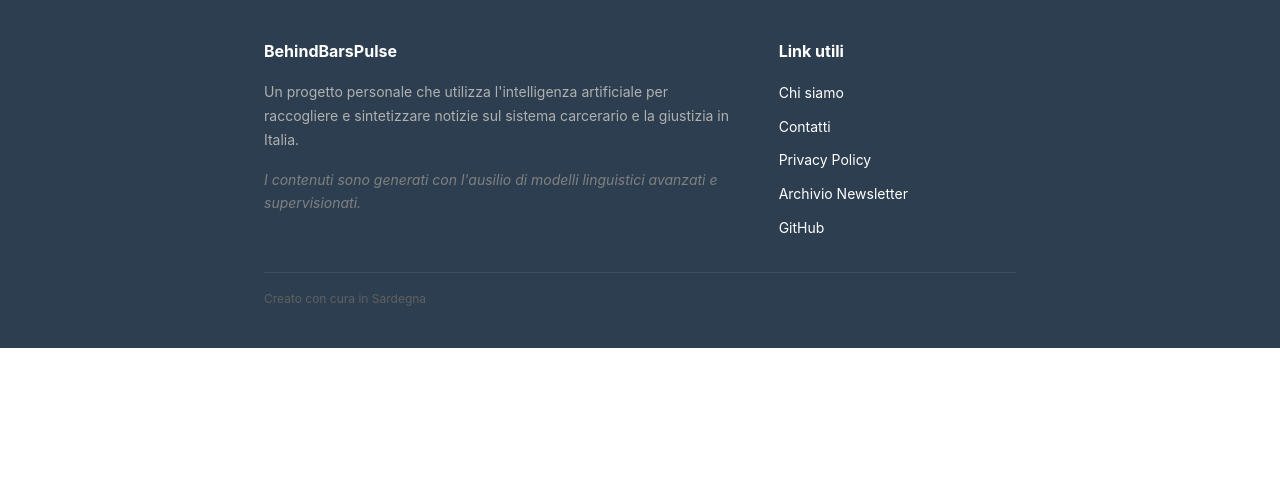
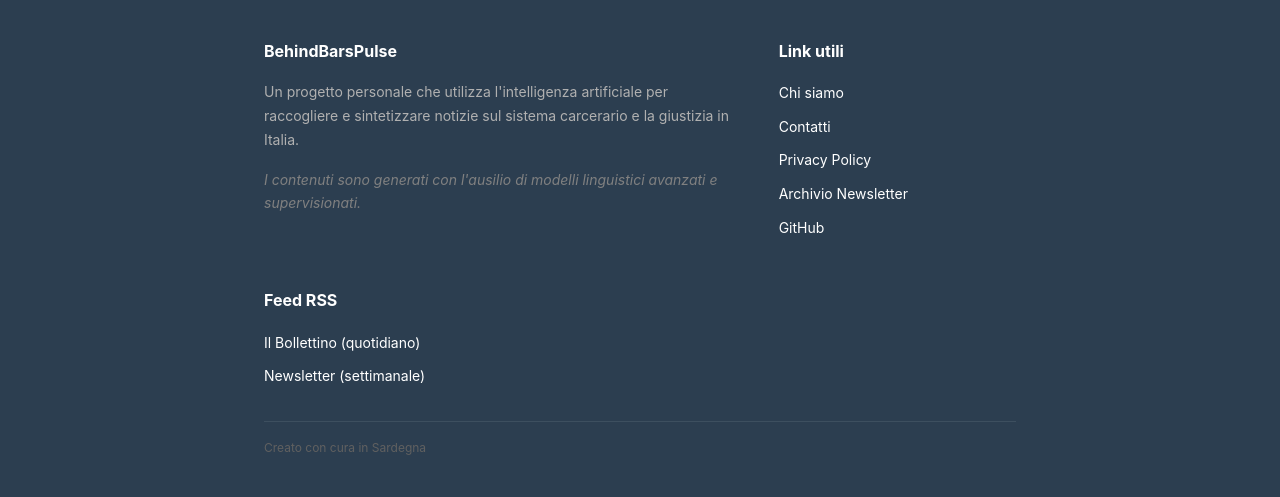
Before and after one commit to maroffo/BehindBarsPulse, a FastAPI app: template src/behind_bars_pulse/web/templates/bulletin.html in a window 1280 px wide. Shown: the part 710-1207 px from the top of the page. Before the commit the page ends 1058 px from the top, so only its background shows below. Run offline with FastAPI, Linux system fonts and the light colour scheme; the template is opened without the code that fills it, so the values that code supplies are empty; parts of the project's set-up code (start-up, migrations or seed data) failed here and were passed over.

Commit message:
feat: Add RSS feeds for bulletin and newsletter
- /feed/bollettino - Daily bulletin RSS feed
- /feed/newsletter - Weekly newsletter RSS feed
- Add RSS autodiscovery links in HTML head
- Force https:// in production URLs

Co-Authored-By: Claude Opus 4.5 <noreply@anthropic.com>

```diff
--- a/src/behind_bars_pulse/web/templates/base.html
+++ b/src/behind_bars_pulse/web/templates/base.html
@@ -58,6 +58,13 @@
                         <li><a href="https://github.com/maroffo/BehindBarsPulse">GitHub</a></li>
                     </ul>
                 </div>
+                <div class="footer-links">
+                    <h4>Feed RSS</h4>
+                    <ul>
+                        <li><a href="/feed/bollettino">Il Bollettino (quotidiano)</a></li>
+                        <li><a href="/feed/newsletter">Newsletter (settimanale)</a></li>
+                    </ul>
+                </div>
             </div>
             <div class="footer-bottom">
                 <p>Creato con cura in Sardegna</p>
```
